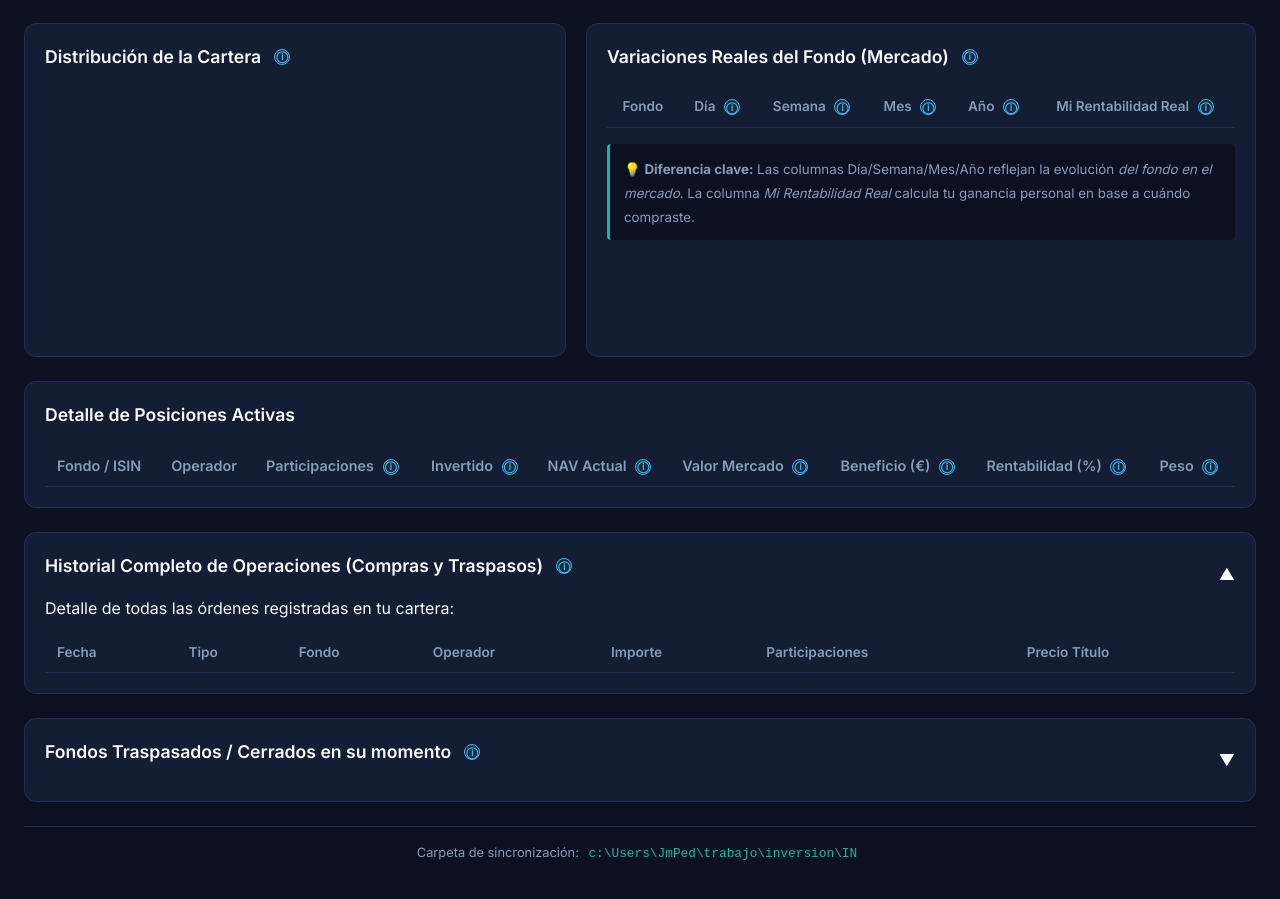
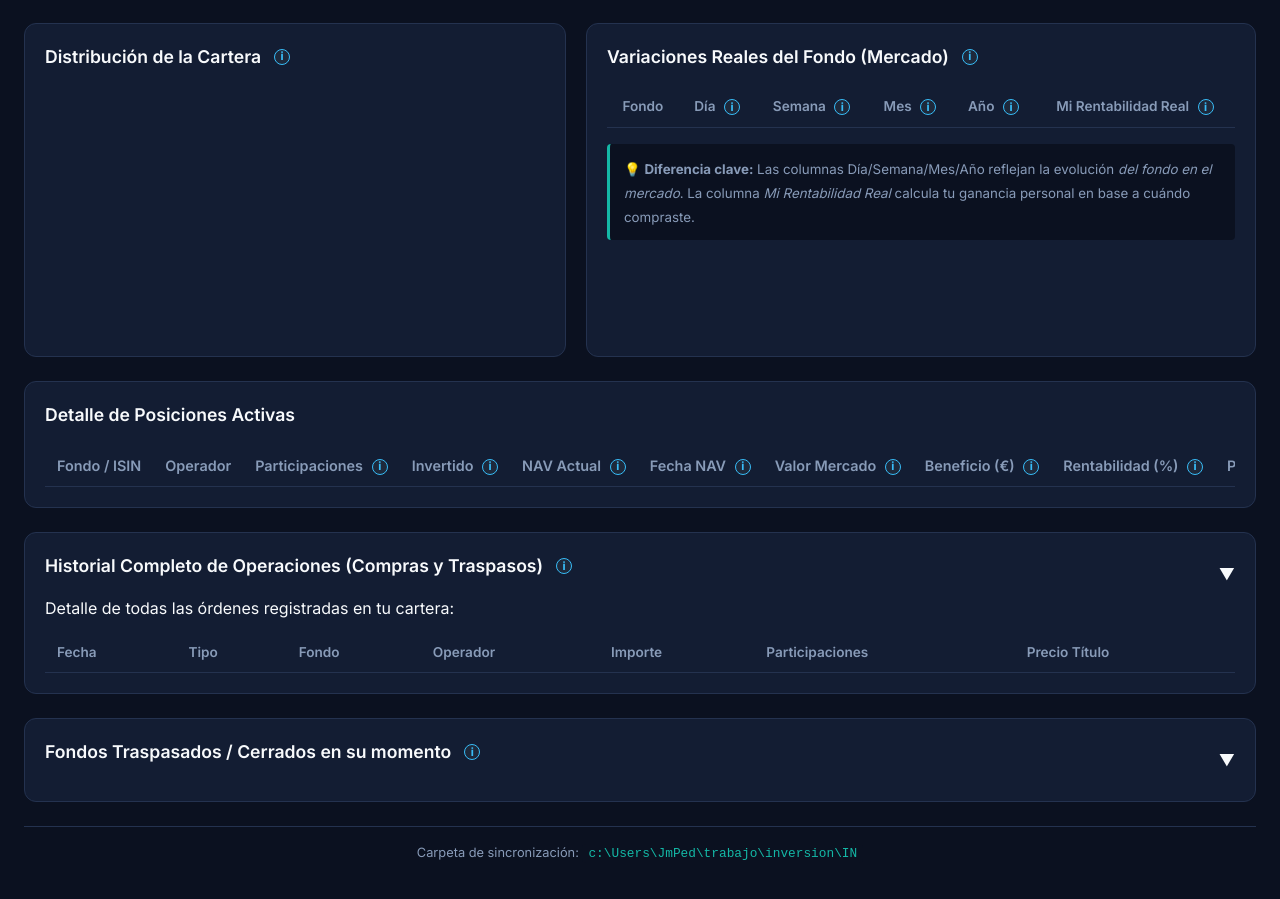
Before and after one commit to jmPedi/app-inv, a plain HTML site: page frontend/index.html in a window 1280 px wide. Shown: the part 709-1608 px from the top of the page. Drawn offline with nearby package versions, Linux system fonts and the light colour scheme; files that its build step writes are made by us from their sources; no server answers; files whose address does not match are found by name.

Commit message:
Update index.html
nueva columna de fecha nav

```diff
--- a/frontend/index.html
+++ b/frontend/index.html
@@ -28,7 +28,7 @@
       <div class="kpi-card highlight">
         <span class="kpi-label">
           Valor de Mercado
-          <span class="info-icon" data-tooltip="Suma del valor actual de todas tus participaciones a los precios liquidativos más recientes.">ⓘ</span>
+          <span class="info-icon" data-tooltip="Suma del valor actual de todas tus participaciones a los precios liquidativos más recientes.">ℹ</span>
         </span>
         <div class="kpi-value" id="kpiMarketVal">-- €</div>
         <div class="kpi-sub" id="kpiGain">-- € (--%)</div>
@@ -36,7 +36,7 @@
       <div class="kpi-card">
         <span class="kpi-label">
           Capital Invertido
-          <span class="info-icon" data-tooltip="Dinero neto total aportado a los fondos activos mediante compras y traspasos.">ⓘ</span>
+          <span class="info-icon" data-tooltip="Dinero neto total aportado a los fondos activos mediante compras y traspasos.">ℹ</span>
         </span>
         <div class="kpi-value" id="kpiInvested">-- €</div>
         <div class="kpi-sub muted">Aportaciones netas</div>
@@ -44,7 +44,7 @@
       <div class="kpi-card">
         <span class="kpi-label">
           Rentabilidad Total
-          <span class="info-icon" data-tooltip="Rentabilidad real ponderada de toda tu cartera: (Valor Actual - Invertido) / Invertido.">ⓘ</span>
+          <span class="info-icon" data-tooltip="Rentabilidad real ponderada de toda tu cartera: (Valor Actual - Invertido) / Invertido.">ℹ</span>
         </span>
         <div class="kpi-value" id="kpiGainPct">--%</div>
         <div class="kpi-sub" id="kpiGainAbs">-- € de beneficio</div>
@@ -52,7 +52,7 @@
       <div class="kpi-card">
         <span class="kpi-label">
           Fondos Activos
-          <span class="info-icon" data-tooltip="Número de fondos actualmente en cartera generando rentabilidad.">ⓘ</span>
+          <span class="info-icon" data-tooltip="Número de fondos actualmente en cartera generando rentabilidad.">ℹ</span>
         </span>
         <div class="kpi-value" id="kpiActiveCount">4</div>
         <div class="kpi-sub muted" id="kpiLastUpdated">Actualizado: --</div>
@@ -70,7 +70,6 @@
           <button class="view-tab" onclick="switchChartView('LU3256039929', this)">Silverway Apex</button>
           <button class="view-tab" onclick="switchChartView('ES0146309002', this)">Horos Internacional</button>
         </div>
-
         <!-- Filtro temporal -->
         <div class="timeframe-selector">
           <button class="tf-btn" onclick="setTimeframe('1D', this)">1D</button>
@@ -82,11 +81,9 @@
           <button class="tf-btn active" onclick="setTimeframe('ALL', this)">All</button>
         </div>
       </div>
-
       <div class="chart-sub-metric" id="chartCurrentMetric">
         <span>Evolución: <strong>--</strong></span>
       </div>
-
       <div class="chart-container-large">
         <canvas id="portfolioTimeseriesChart"></canvas>
       </div>
@@ -97,7 +94,7 @@
       <div class="panel">
         <h3>
           Distribución de la Cartera
-          <span class="info-icon" data-tooltip="Porcentaje del capital invertido asignado a cada fondo según su valor actual de mercado.">ⓘ</span>
+          <span class="info-icon" data-tooltip="Porcentaje del capital invertido asignado a cada fondo según su valor actual de mercado.">ℹ</span>
         </h3>
         <div class="chart-container-doughnut">
           <canvas id="allocationChart"></canvas>
@@ -106,7 +103,7 @@
       <div class="panel">
         <h3>
           Variaciones Reales del Fondo (Mercado)
-          <span class="info-icon" data-tooltip="Rendimiento del propio fondo (su Valor Liquidativo) en el mercado en cada periodo oficial. Si el fondo tiene pocos meses de vida, se indica N/D.">ⓘ</span>
+          <span class="info-icon" data-tooltip="Rendimiento del propio fondo (su Valor Liquidativo) en el mercado en cada periodo oficial. Si el fondo tiene pocos meses de vida, se indica N/D.">ℹ</span>
         </h3>
         <div class="table-responsive">
           <table class="table-compact">
@@ -115,23 +112,23 @@
                 <th>Fondo</th>
                 <th>
                   Día
-                  <span class="info-icon" data-tooltip="Variación % del Valor Liquidativo en la última sesión de mercado.">ⓘ</span>
+                  <span class="info-icon" data-tooltip="Variación % del Valor Liquidativo en la última sesión de mercado.">ℹ</span>
                 </th>
                 <th>
                   Semana
-                  <span class="info-icon" data-tooltip="Variación % del fondo en los últimos 7 días.">ⓘ</span>
+                  <span class="info-icon" data-tooltip="Variación % del fondo en los últimos 7 días.">ℹ</span>
                 </th>
                 <th>
                   Mes
-                  <span class="info-icon" data-tooltip="Variación % del fondo en los últimos 30 días.">ⓘ</span>
+                  <span class="info-icon" data-tooltip="Variación % del fondo en los últimos 30 días.">ℹ</span>
                 </th>
                 <th>
                   Año
-                  <span class="info-icon" data-tooltip="Variación % del fondo a 1 año. Muestra N/D si el fondo tiene menos de 1 año en el mercado.">ⓘ</span>
+                  <span class="info-icon" data-tooltip="Variación % del fondo a 1 año. Muestra N/D si el fondo tiene menos de 1 año en el mercado.">ℹ</span>
                 </th>
                 <th>
                   Mi Rentabilidad Real
-                  <span class="info-icon" data-tooltip="Tu rentabilidad personal neta conseguida con tus compras en los meses transcurridos: (Valor actual - Invertido) / Invertido.">ⓘ</span>
+                  <span class="info-icon" data-tooltip="Tu rentabilidad personal neta conseguida con tus compras en los meses transcurridos: (Valor actual - Invertido) / Invertido.">ℹ</span>
                 </th>
               </tr>
             </thead>
@@ -157,31 +154,35 @@
               <th>Operador</th>
               <th>
                 Participaciones
-                <span class="info-icon" data-tooltip="Número total de títulos que posees tras acumular todas tus órdenes de compra y traspaso.">ⓘ</span>
+                <span class="info-icon" data-tooltip="Número total de títulos que posees tras acumular todas tus órdenes de compra y traspaso.">ℹ</span>
               </th>
               <th>
                 Invertido
-                <span class="info-icon" data-tooltip="Suma total en euros del dinero aportado de tu bolsillo para adquirir las participaciones.">ⓘ</span>
+                <span class="info-icon" data-tooltip="Suma total en euros del dinero aportado de tu bolsillo para adquirir las participaciones.">ℹ</span>
               </th>
               <th>
                 NAV Actual
-                <span class="info-icon" data-tooltip="Valor Liquidativo (precio por participación) publicado por la gestora en la última sesión.">ⓘ</span>
+                <span class="info-icon" data-tooltip="Valor Liquidativo (precio por participación) publicado por la gestora en la última sesión.">ℹ</span>
+              </th>
+              <th>
+                Fecha NAV
+                <span class="info-icon" data-tooltip="Fecha a la que corresponde el último valor liquidativo recuperado del mercado.">ℹ</span>
               </th>
               <th>
                 Valor Mercado
-                <span class="info-icon" data-tooltip="Valor actual de tu posición: Participaciones × NAV Actual.">ⓘ</span>
+                <span class="info-icon" data-tooltip="Valor actual de tu posición: Participaciones × NAV Actual.">ℹ</span>
               </th>
               <th>
                 Beneficio (€)
-                <span class="info-icon" data-tooltip="Ganancia o pérdida neta en euros: Valor Mercado - Invertido.">ⓘ</span>
+                <span class="info-icon" data-tooltip="Ganancia o pérdida neta en euros: Valor Mercado - Invertido.">ℹ</span>
               </th>
               <th>
                 Rentabilidad (%)
-                <span class="info-icon" data-tooltip="Porcentaje de ganancia sobre lo invertido: Beneficio (€) / Invertido × 100.">ⓘ</span>
+                <span class="info-icon" data-tooltip="Porcentaje de ganancia sobre lo invertido: Beneficio (€) / Invertido × 100.">ℹ</span>
               </th>
               <th>
                 Peso
-                <span class="info-icon" data-tooltip="Porcentaje que representa este fondo sobre el valor total de tu cartera.">ⓘ</span>
+                <span class="info-icon" data-tooltip="Porcentaje que representa este fondo sobre el valor total de tu cartera.">ℹ</span>
               </th>
             </tr>
           </thead>
@@ -197,9 +198,9 @@
       <div class="panel-header-accordion" onclick="toggleSection('operationsContent', 'opAccordionIcon')">
         <h3>
           Historial Completo de Operaciones (Compras y Traspasos)
-          <span class="info-icon" data-tooltip="Registro cronológico detallado de cada orden ejecutada con fecha, operador, participaciones y precio al que se compró.">ⓘ</span>
+          <span class="info-icon" data-tooltip="Registro cronológico detallado de cada orden ejecutada con fecha, operador, participaciones y precio al que se compró.">ℹ</span>
         </h3>
-        <span id="opAccordionIcon">▲</span>
+        <span id="opAccordionIcon">▼</span>
       </div>
       <div id="operationsContent">
         <p class="muted" style="margin-bottom: 12px;">Detalle de todas las órdenes registradas en tu cartera:</p>
@@ -229,7 +230,7 @@
       <div class="panel-header-accordion" onclick="toggleSection('transfersContent', 'accordionIcon')">
         <h3>
           Fondos Traspasados / Cerrados en su momento
-          <span class="info-icon" data-tooltip="Fondos que pertenecieron a la cartera y cuyo capital fue traspasado para consolidar la estrategia.">ⓘ</span>
+          <span class="info-icon" data-tooltip="Fondos que pertenecieron a la cartera y cuyo capital fue traspasado para consolidar la estrategia.">ℹ</span>
         </h3>
         <span id="accordionIcon">▼</span>
       </div>
@@ -256,7 +257,6 @@
       <span>Carpeta de sincronización: <code>c:\Users\JmPed\trabajo\inversion\IN</code></span>
     </footer>
   </div>
-
   <script src="/static/app.js"></script>
 </body>
 </html>
```
